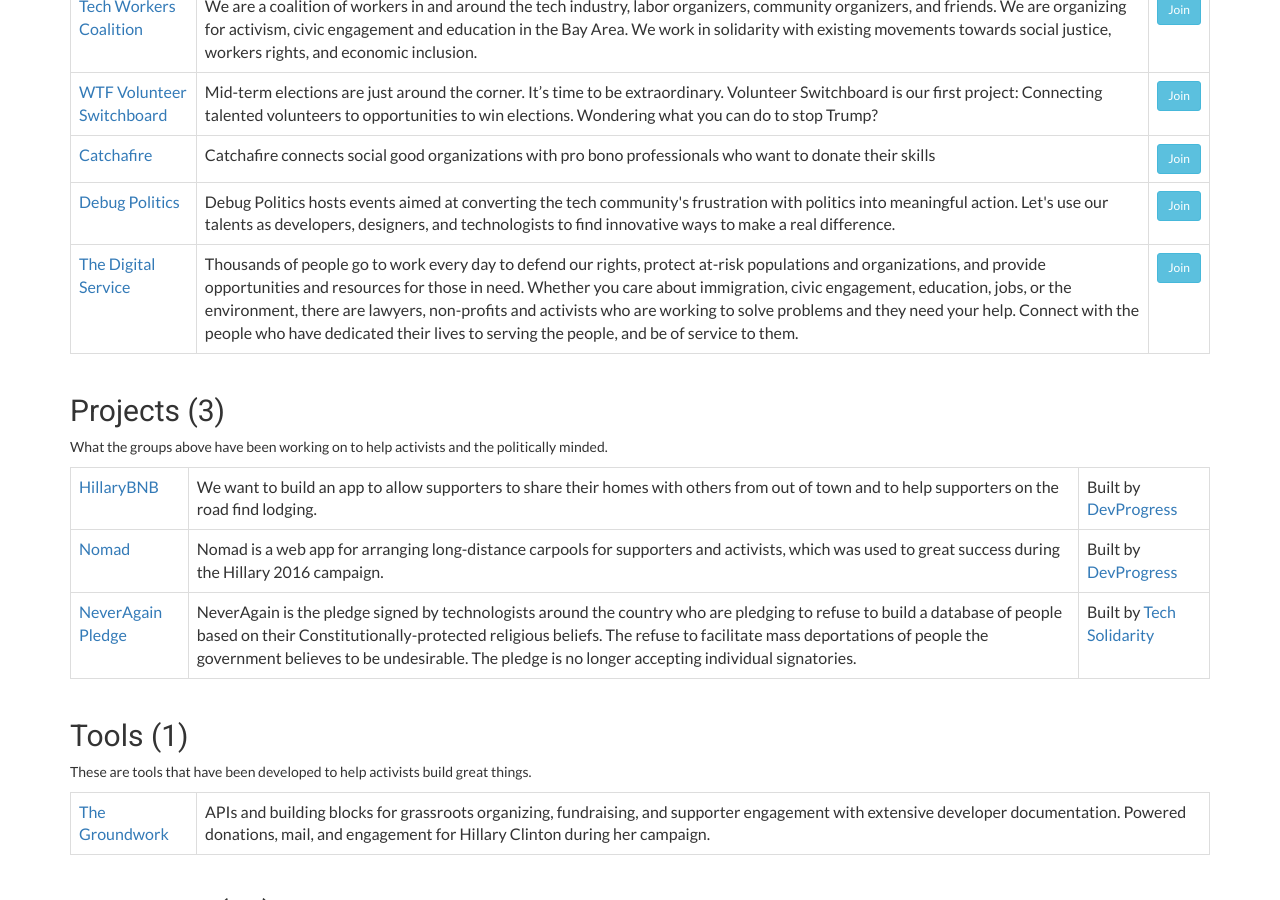
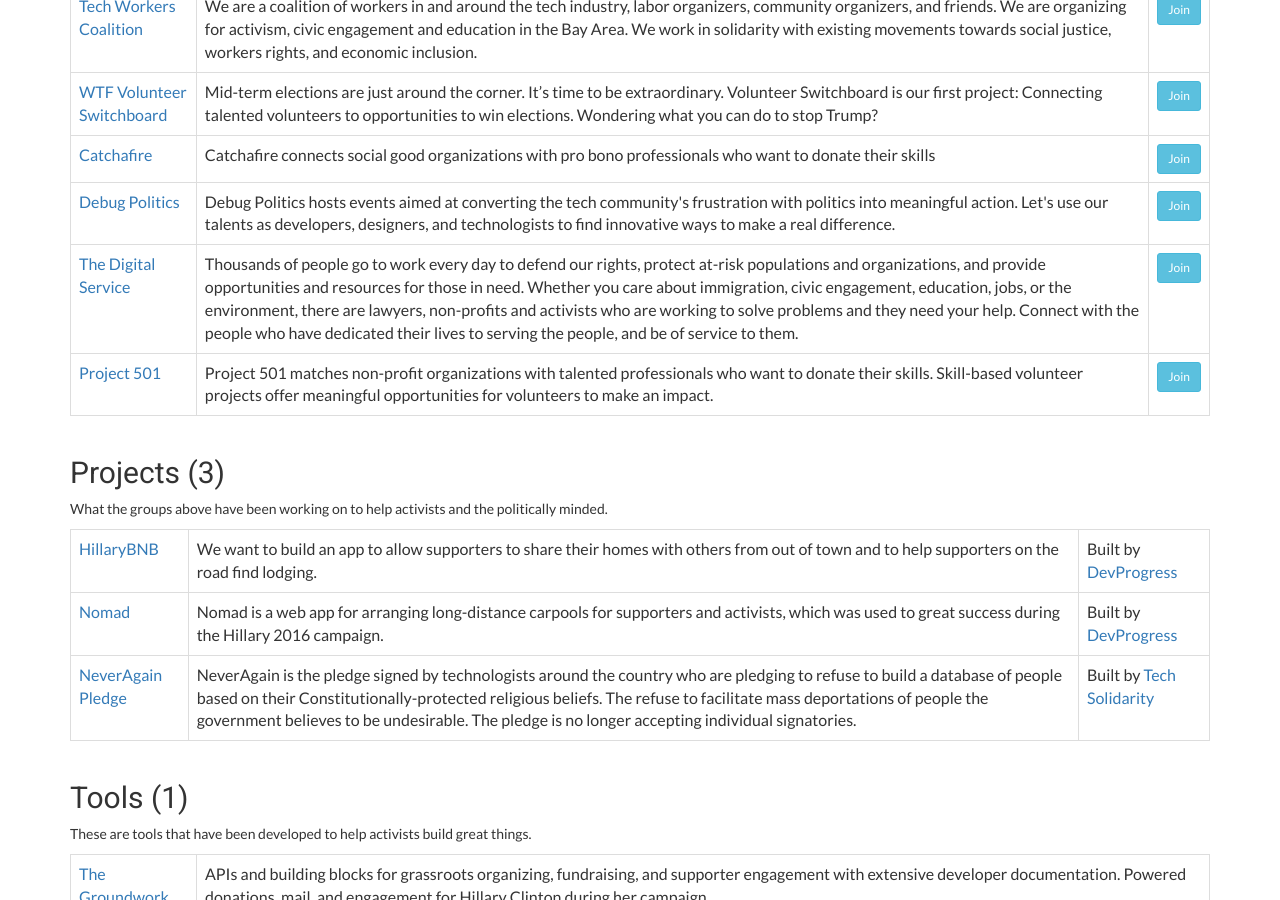
Before and after one commit to phildini/technicalmajority, a Jekyll site: the page built from docs/index.md, in a window 1280 px wide and 900 px high, scrolled down 1940 px. Built offline with Jekyll 4.4.1, drawn with Linux system fonts in a browser that asks for light colours; nearby versions of some CDN libraries; some of the changed text lies outside the part shown.

Commit message:
Add Project 501

```diff
--- a/docs/_data/orgs.yaml
+++ b/docs/_data/orgs.yaml
@@ -148,3 +148,10 @@
 
     Whether you care about immigration, civic engagement, education, jobs, or the environment, there are lawyers, non-profits and activists who are working to solve problems and they need your help. Connect with the people who have dedicated their lives to serving the people, and be of service to them.
   join_url: https://thedigitalservice.org/projects
+
+- id: p501
+  name: Project 501
+  url: https://www.project501.com/
+  description: >
+    Project 501 matches non-profit organizations with talented professionals who want to donate their skills. Skill-based volunteer projects offer meaningful opportunities for volunteers to make an impact.
+  join_url: https://www.project501.com/users/sign_up
```
